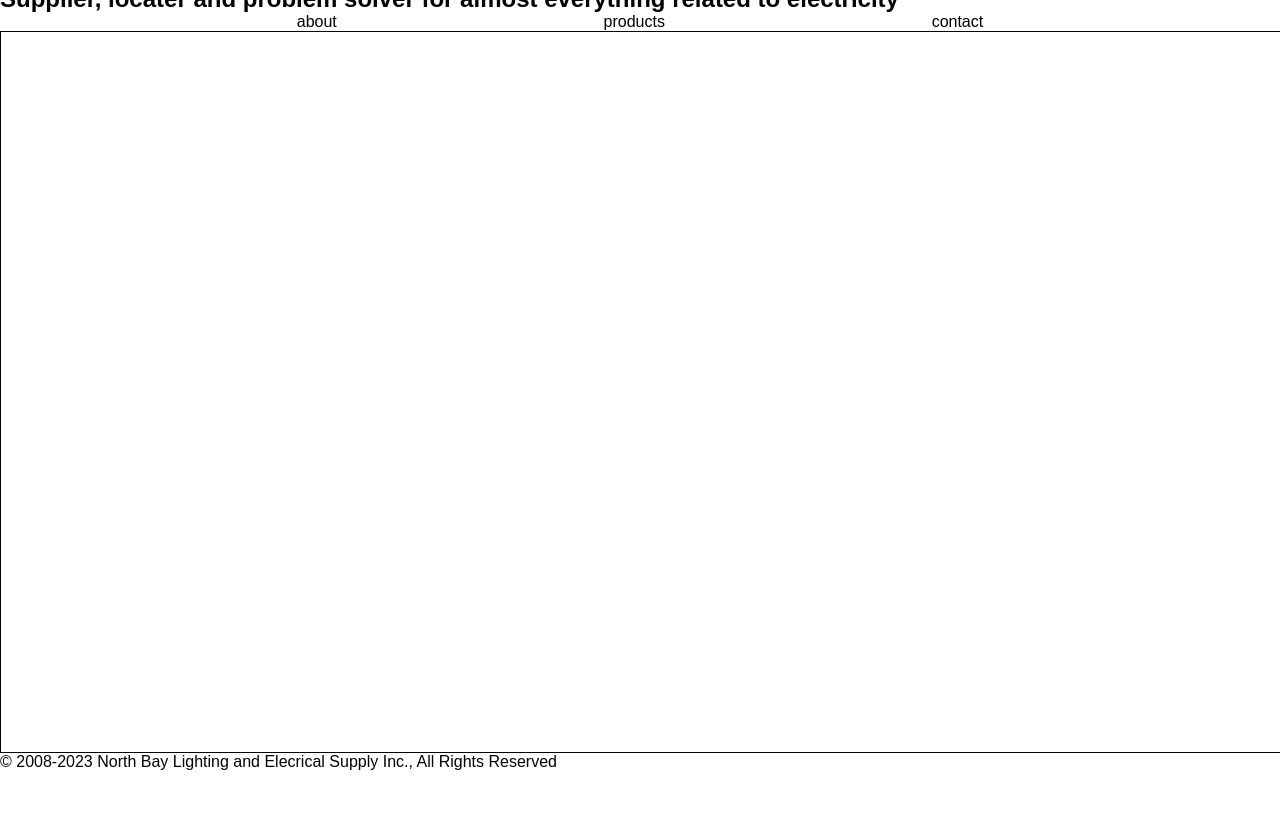
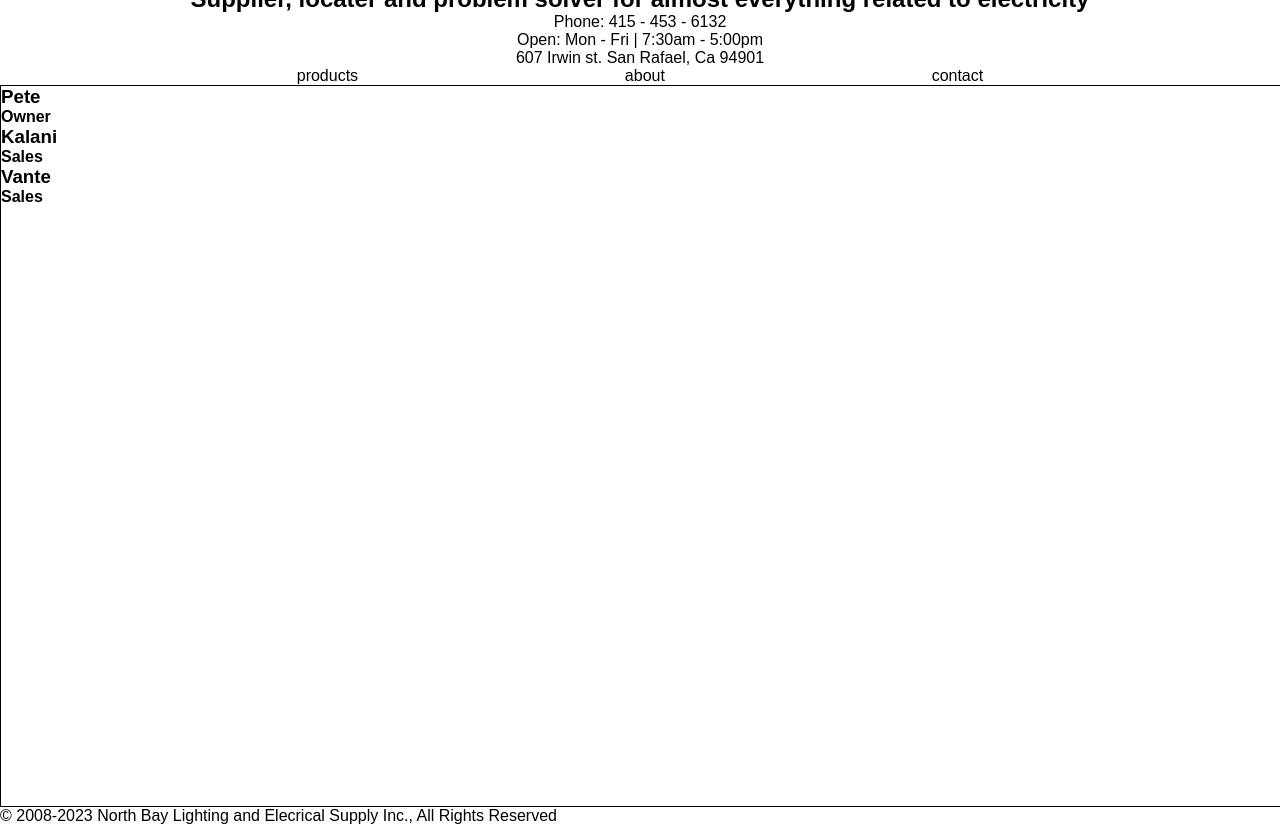
Before and after one commit to kaibrabo/northbaylighting, a plain HTML site: page index.html in a window 1280 px wide. Shown: the part 52-877 px from the top of the page. Before the commit the page ends 823 px from the top, so only its background shows below. Drawn offline with Linux system fonts and the light colour scheme.

Commit message:
about section base

```diff
--- a/index.html
+++ b/index.html
@@ -13,7 +13,14 @@
 <body>
     <h1>North Bay Lighting & Electrical Supply</h1>
 
-    <h2>Supplier, locater and problem solver for almost everything related to electricity</h2>
+    <section id="baseInfo">
+        <h2>Supplier, locater and problem solver for almost everything related to electricity</h2>
+        <div>
+            <p>Phone: 415 - 453 - 6132</p>
+            <p>Open: Mon - Fri | 7:30am - 5:00pm</p>
+            <p>607 Irwin st. San Rafael, Ca 94901</p>
+        </div>
+    </section>
 
     <section id="displaySection"></section>
 
--- a/main.js
+++ b/main.js
@@ -12,13 +12,38 @@ aboutTab.innerHTML = 'about';
 productsTab.innerHTML = 'products';
 contactTab.innerHTML = 'contact';
 nav.setAttribute('id', 'navbar');
-nav.append(aboutTab, productsTab, contactTab);
+nav.append(productsTab, aboutTab, contactTab);
 
 // display section contents
 const sectionContents = document.createElement('div');
 sectionContents.setAttribute('id', 'sectionContents');
 
+const PETE = { name: 'Pete', title: 'Owner' };
+const KALANI = { name: 'Kalani', title: 'Sales' };
+const VANTE = { name: 'Vante', title: 'Sales' };
 
+function aboutSection() {
+    const employees = [PETE, KALANI, VANTE];
 
+    for (let em of employees) {
+        const component = createEmployeeSection(em);
+        sectionContents.append(component);
+    }
+}
+
+function createEmployeeSection(employee) {
+    const component = document.createElement('div');  // <div></div>
+    component.setAttribute('id', employee.name);    // id="name"
+
+    const name = document.createElement('h3')
+    const title = document.createElement('h4');
+    name.innerHTML = employee.name;
+    title.innerHTML = employee.title;
+
+    component.append(name, title);
+    return component;
+}
+
+aboutSection();
 
 displaySection.append(nav, sectionContents);
--- a/style.css
+++ b/style.css
@@ -10,6 +10,14 @@
     padding: 0 30px;
 }
 
+#baseInfo {
+    display: flex;
+    justify-content: space-around;
+    flex-direction: column;
+    text-align: center;
+    width: 100%;
+}
+
 #sectionContents {
     border: 1px solid black;
     height: 90vh;
```
